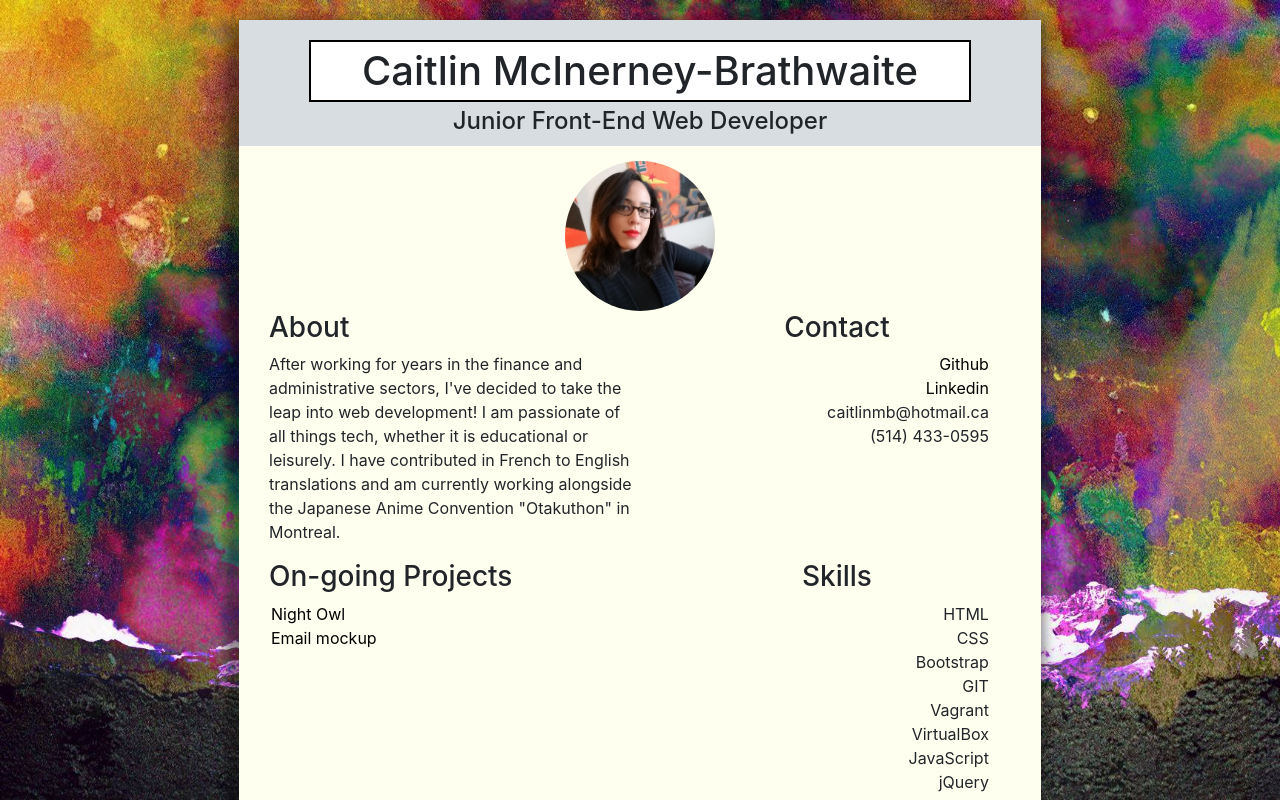
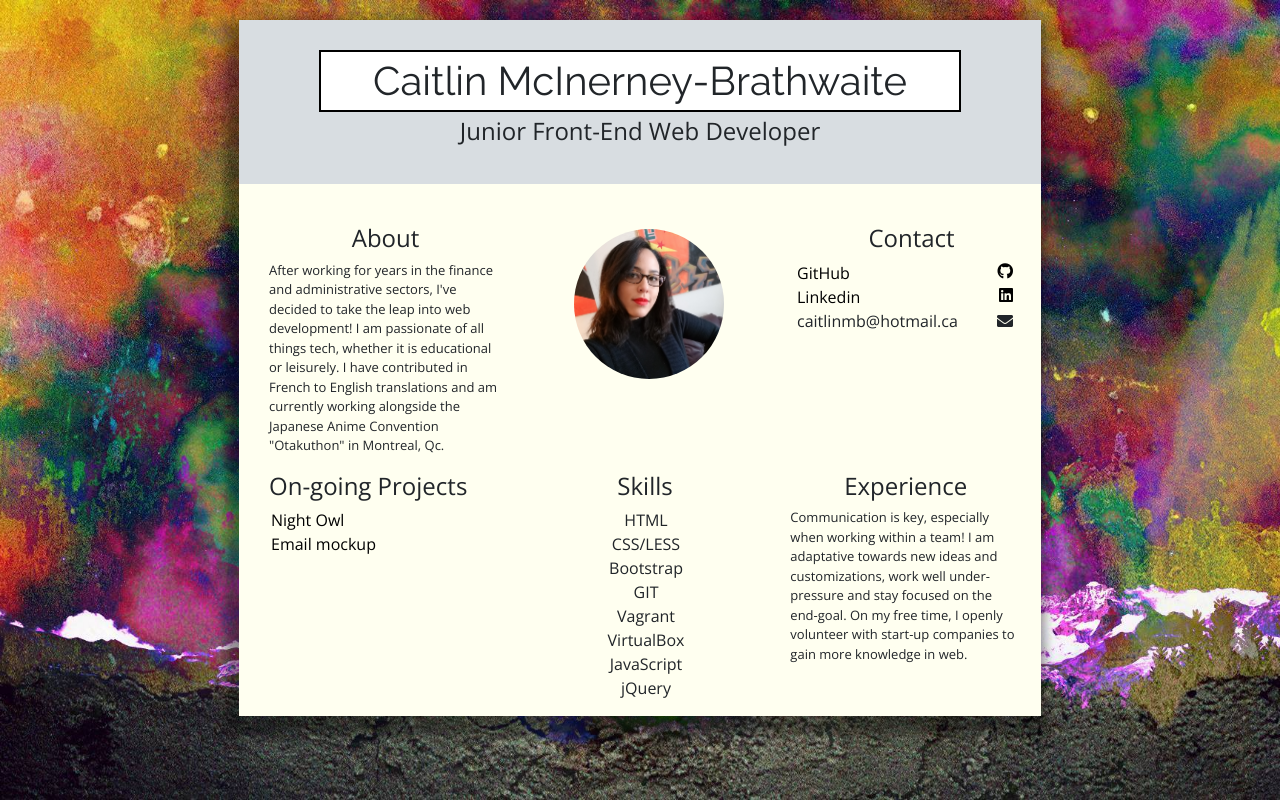
Before and after one commit to caitlinmb/About-me, a plain HTML site: page index.html in a window 1280 px wide. Drawn offline with nearby package versions, Linux system fonts and the light colour scheme.

Commit message:
small changes

```diff
--- a/about.css
+++ b/about.css
@@ -7,7 +7,8 @@
     position: fixed;
     z-index: 1;
     width: 100%;
-    overflow-y: scroll;
+    /*overflow-y: scroll;*/
+    font-family: 'Open Sans', sans-serif;
 
 }
 
@@ -19,7 +20,8 @@
 .bck2 {
     background-color:rgb(255,255,240);
    /*padding: 20px 20px 25px 25px;*/
-    box-shadow: -5px 10px 10px 9px rgba(0, 0, 0, 0.4)
+    box-shadow: -5px 10px 10px 9px rgba(0, 0, 0, 0.4);
+    margin-top: 20px;
 
 
 }
@@ -29,6 +31,7 @@
     background-color: rgb(216, 221, 225);
     max-width: 100%;
     margin-bottom: 15px;
+    padding: 10px 10px 20px 10px;
 }
 
 .title {
@@ -44,12 +47,45 @@ h1#name {
     margin: 10px;
     background-color: white;
     margin: 0px 70px;
+    font-family: 'Raleway', sans-serif;
+
 }
 #occ {
     text-align: center;
     padding-bottom: 10px;
     font-size: 1.5rem;
     margin-top: 5px;
+}
+
+h3 {
+    font-size: 1.5rem;
+}
+
+p {
+    font-size: small;
+}
+
+#ab {
+    text-align: center;
+}
+
+
+i {
+    float: right;
+    padding-left: 20px;
+    padding-right: 15px;
+}
+
+.fa-github {
+    line-height: 20px !important;
+}
+
+.fa-linkedin {
+    line-height: 20px !important;
+}
+
+.fa-envelope{
+    line-height: 25px !important;
 }
 
 .cait {
@@ -59,6 +95,7 @@ h1#name {
     height: 150px;
     display: block;
     margin: auto;
+    margin-top: 30px;
 
 }
 
@@ -74,8 +111,8 @@ ul {
     list-style: none;
     padding-left: 2px;
 }
-.right {
-    text-align: right;
+.left {
+    text-align: left;
 }
 .title2 {
     text-align: center;
--- a/index.html
+++ b/index.html
@@ -8,6 +8,8 @@
     <!-- Bootstrap CSS -->
     <link rel="stylesheet" href="https://maxcdn.bootstrapcdn.com/bootstrap/4.0.0/css/bootstrap.min.css" integrity="sha384-Gn5384xqQ1aoWXA+058RXPxPg6fy4IWvTNh0E263XmFcJlSAwiGgFAW/dAiS6JXm" crossorigin="anonymous">
     <link rel="stylesheet" href="about.css" type="text/css">
+    <link href="https://fonts.googleapis.com/css?family=Open+Sans|Raleway" rel="stylesheet">
+    <link rel="stylesheet" href="https://use.fontawesome.com/releases/v5.0.9/css/all.css" integrity="sha384-5SOiIsAziJl6AWe0HWRKTXlfcSHKmYV4RBF18PPJ173Kzn7jzMyFuTtk8JA7QQG1" crossorigin="anonymous">
     <title>Caitlin MB</title>
   </head>
   <body>
@@ -19,30 +21,45 @@
                     <h2 id="occ">Junior Front-End Web Developer</h2>
                 </div>
             </div>
-            <img src="imgs/20171212_140843.jpg" class="cait">
+
             <div class="row">
-                <div class="col-sm-6">
-                    <h3>About</h3>
-                    <p>After working for years in the finance and administrative sectors, I've decided to take the leap into web development! I am passionate of all things tech, whether it is educational or leisurely. I have contributed in French to English translations and am currently working alongside the Japanese Anime Convention "Otakuthon" in Montreal.</p>
-
+                <div class="col-sm" style="margin-top:25px;">
+                    <h3 id="ab">About</h3>
+                    <p>After working for years in the finance and administrative sectors, I've decided to take the leap into web development! I am passionate of all things tech, whether it is educational or leisurely. I have contributed in French to English translations and am currently working alongside the Japanese Anime Convention "Otakuthon" in Montreal, Qc.</p>
                 </div>
 
-            <div class="col"> <!--add icons font awesome, must set up-->
-                    <div class="col-sm-4">
+                <div class="col-sm">
+                        <img src="imgs/20171212_140843.jpg" class="cait">
+                </div>
+
+            <div class="col-sm" style="margin-top:25px; padding-right:28px; ">
+
                 <h3 class="title2">Contact</h3>
-                <ul class="right">
-                        <li><a href="https://github.com/caitlinmb" class="link">Github</a></li>
-                        <li><a href="https://www.linkedin.com/in/caitlin-mcinerney-brathwaite/" class="link">Linkedin</a></li>
-                        <li><Email:caitlinmb@hotmail class="ca">caitlinmb@hotmail.ca</Email:caitlinmb@hotmail></li> <!--fix-->
-                        <li>(514) 433-0595</li>
+                <ul class="left">
+                    <li>
+                            <a href="https://github.com/caitlinmb" class="link">
+                                <i class="fab fa-github"></i>
+                                <div>GitHub</div>
+                                </a>
+                    </li>
+
+                        <li>
+                         <a href="https://www.linkedin.com/in/caitlin-mcinerney-brathwaite/" class="link">
+                            <i class="fab fa-linkedin"> </i>
+                            <div>Linkedin</div></a></li>
+                        <li>
+                            <Email:caitlinmb@hotmail class="ca">caitlinmb@hotmail.ca</Email:caitlinmb@hotmail>
+                            <i class="fas fa-envelope"></i>
+                            </li> <!--fix-->
+
                     </ul>
 
             </div>
             </div>
-            </div>
+
 
             <div class="row">
-                    <div class="col-sm-6">
+                    <div class="col-sm">
                             <h3>On-going Projects</h3>
                             <ul>
                                 <li><a href="https://caitlinmb.github.io/Night-Owl/" class="link">Night Owl</a></li>
@@ -50,12 +67,12 @@
                             </ul>
             </div> <!--fix the big space-->
 
-            <div class="col"> <!--get icons-->
-                    <div class="col-sm-4">
+            <div class="col-sm"> <!--get icons-->
+
                             <h3 class="title2">Skills</h3>
-                            <ul class="right">
+                            <ul style="text-align:center;">
                                 <li>HTML</li>
-                                <li>CSS</li>
+                                <li>CSS/LESS</li>
                                 <li>Bootstrap</li>
                                 <li>GIT</li>
                                 <li>Vagrant</li>
@@ -63,23 +80,23 @@
                                 <li>JavaScript</li>
                                 <li>jQuery</li>
                             </ul>
-
-            </div>
-            </div>
             </div>
 
 
-            <div class="row">
-                    <div class="col-sm-8">
+            <div class="col-sm" style="padding-right: 35px;">
+                    <div>
+                            <h3 class="title2">Experience</h3>
+                            <p>
+                                    Communication is key, especially when working within a team! I am adaptative towards new ideas and customizations, work well under-pressure and stay focused on the end-goal. On my free time, I openly volunteer with start-up companies to gain more knowledge in web.
+                            </p>
 
-                            <h3>Experience</h3>
-                            <p></p>
-
+                    </div>
                     <!--maybe divide skills into 2 parts, 1 skills the other "knowledge"-->
 
             </div>
+
             </div>
-            </div>
+
     </div>
     </div>
 
```
